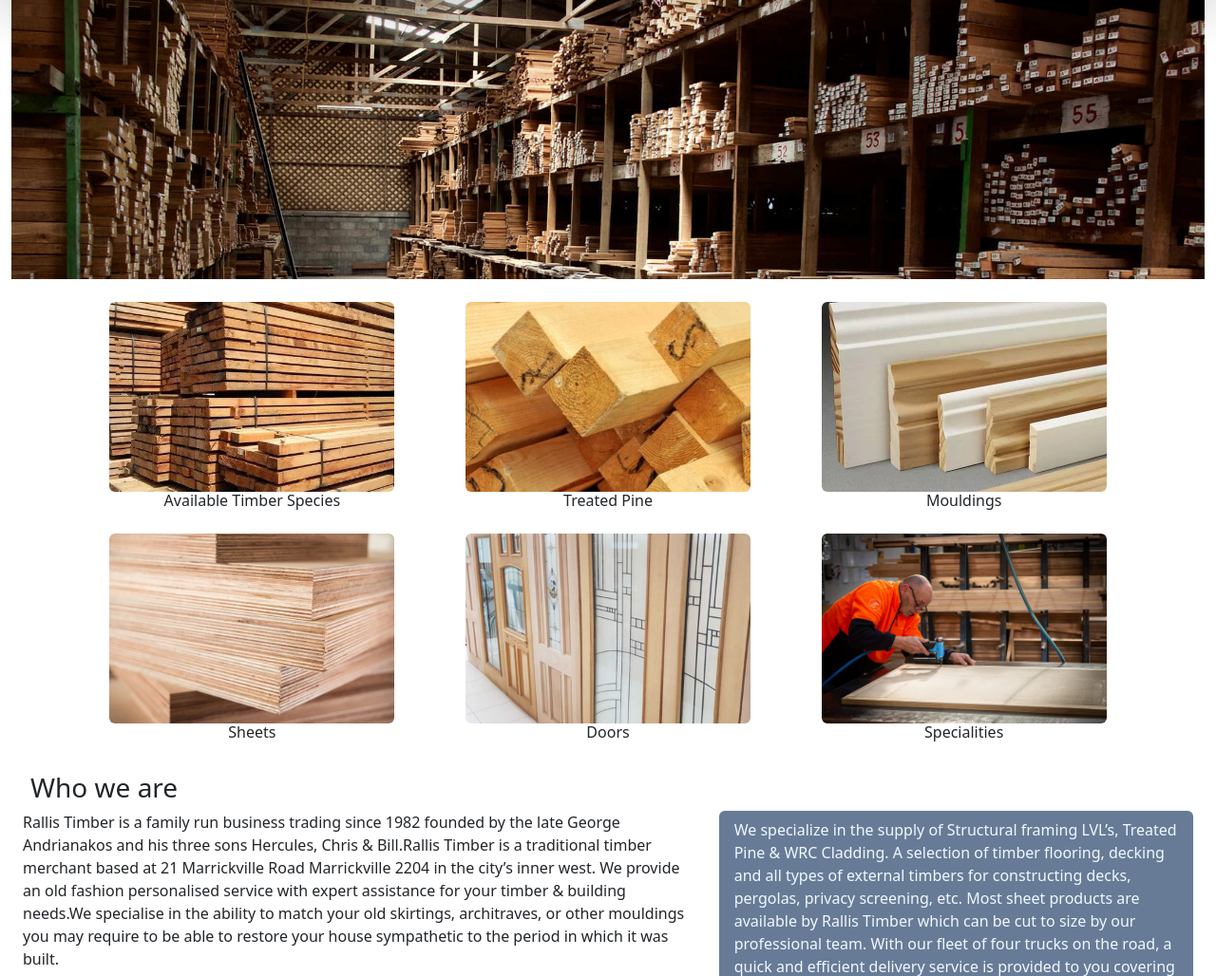
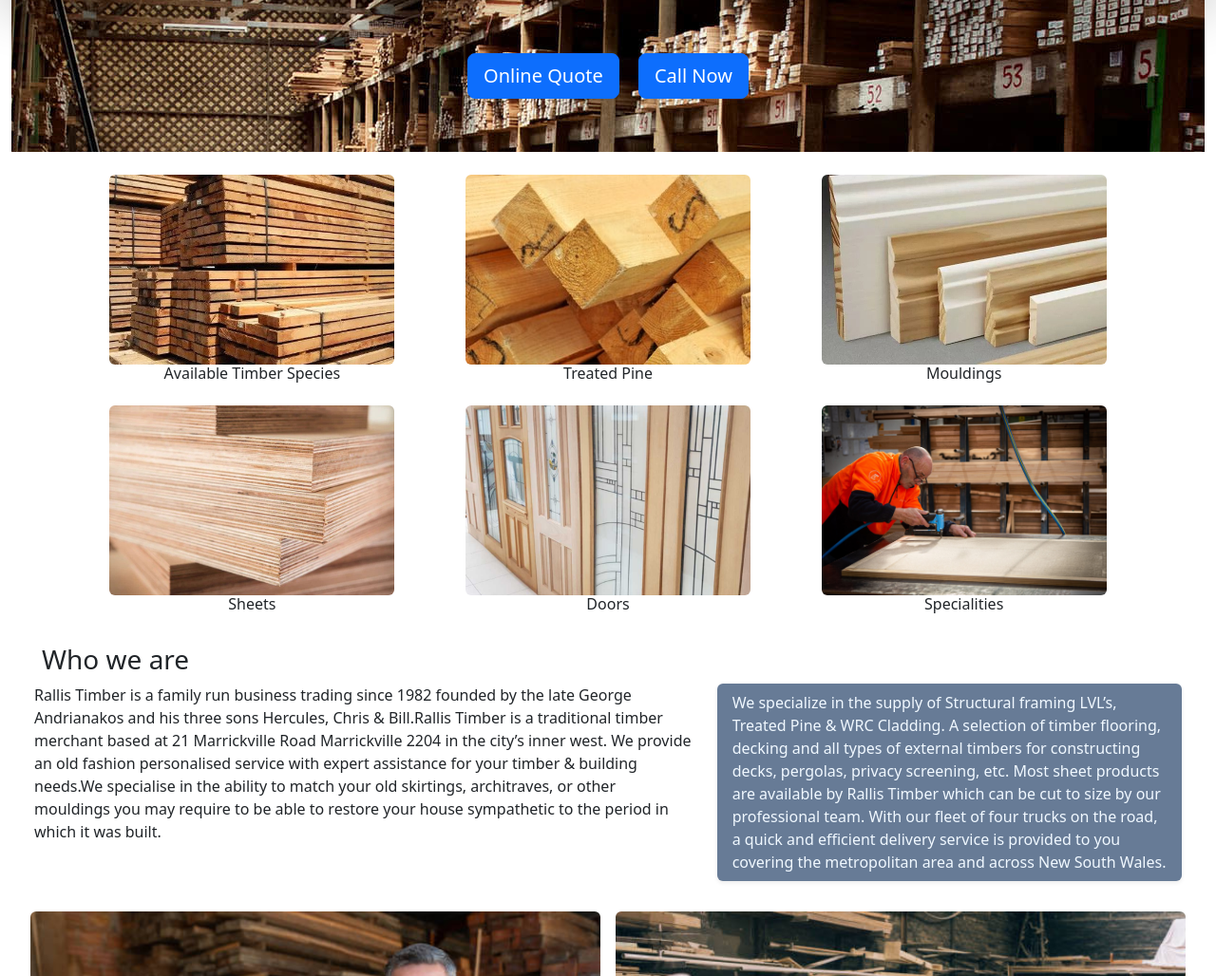
Before and after one commit to Crimson-Fox/CS50Final, a Flask app: page / in a window 1280 px wide. Shown: the part 114-1142 px from the top of the page at 95% size. Run offline with Flask 3, Linux system fonts and the light colour scheme.

Commit message:
fixing up the background image and adding buttons having them centered as well

```diff
--- a/CS50_final/website_rallis/templates/index.html
+++ b/CS50_final/website_rallis/templates/index.html
@@ -6,7 +6,15 @@
 {% endblock %}
 
 {% block content %}
-<div class="container-fluid p-0"><img class="img-fluid height-200" src="/static/sl2.jpg"></div>
+<div class="bg-image" style="background-image: url('/static/sl2.jpg'); height: 20vh; background-position: center; background-repeat: no-repeat;">
+  <div class="container text-center" style="height: 100%;">
+    <div class="row align-items-center"style="height: 100%;">
+      <div class="col" >
+        <button class="btn btn-lg center btn-primary py-2 mx-2">Online Quote</button>
+        <button class="btn btn-lg btn-primary  py-2 mx-2">Call Now</button>
+      </div>
+    </div>
+  </div>
 
 </div>
 <!--<div class="container"><p class="important mt-2">This is a important message </p></div>-->
```
